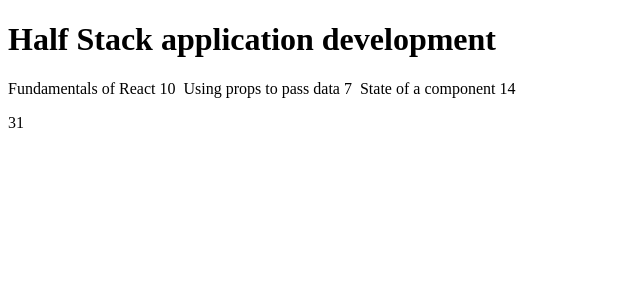
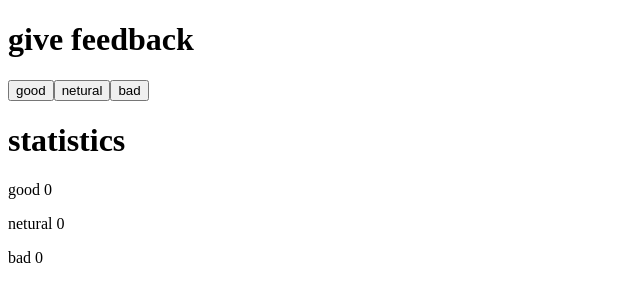
Before and after one commit to omerk42/full-stack-open-2022, a React (Create React App) app in the folder part1/: page / in a window 1280 px wide. Shown: the top 302 px of the page, without its empty margins (0-640 px from the left). Built offline with nearby package versions, Linux system fonts and the light colour scheme.

Commit message:
part 1 1.6

```diff
--- a/part1/src/App.js
+++ b/part1/src/App.js
@@ -1,46 +1,50 @@
-function Content(prop) {
-  const obj = prop.course.parts;
-  let sum = 0;
-  obj.map((ob) => (sum = ob.exercises + sum));
-  const parts = obj.map((ob) => (
-    <part id={ob.name}>
-      {ob.name} {ob.exercises} &nbsp;
-    </part>
-  ));
+import { useState } from "react";
+
+const App = () => {
+  const [good, setGood] = useState(0);
+  const [neutral, setNeutral] = useState(0);
+  const [bad, setBad] = useState(0);
+
+  const [allClick, setAll] = useState([]);
+  const [total, setTotal] = useState(0);
+
+  const handleGoodClick = () => {
+    const upGood = good + 1;
+    setGood(upGood);
+  };
+
+  const handleBadClick = () => {
+    const upBad = bad + 1;
+    setBad(upBad);
+  };
+
+  const handleNeutralClick = () => {
+    const upneutral = neutral + 1;
+    setNeutral(upneutral);
+  };
+
+  // const History = (props) => {
+  //   if (props.allClick.length === 0) {
+  //     return <div>use buttons</div>;
+  //   } else {
+  //     return <div>buttoun history : {props.allClick.join(" ")}</div>;
+  //   }
+  // };
+
+  const Button = ({ handleClick, text }) => (
+    <button onClick={handleClick}>{text}</button>
+  );
 
   return (
-    <>
-      <div className="header">
-        <h1>{prop.course.name}</h1>
-      </div>
-      <div className="content">{parts}</div>
-      <div className="total">
-        <p>{sum}</p>
-      </div>
-    </>
-  );
-}
-const App = () => {
-  const course = {
-    name: "Half Stack application development",
-    parts: [
-      {
-        name: "Fundamentals of React",
-        exercises: 10,
-      },
-      {
-        name: "Using props to pass data",
-        exercises: 7,
-      },
-      {
-        name: "State of a component",
-        exercises: 14,
-      },
-    ],
-  };
-  return (
     <div>
-      <Content course={course} />
+      <h1>give feedback</h1>
+      <Button handleClick={handleGoodClick} text={"good"} />
+      <Button handleClick={handleNeutralClick} text={"netural"} />
+      <Button handleClick={handleBadClick} text={"bad"} />
+      <h1>statistics</h1>
+      <p>good {good}</p>
+      <p>netural {neutral}</p>
+      <p>bad {bad}</p>
     </div>
   );
 };
```
